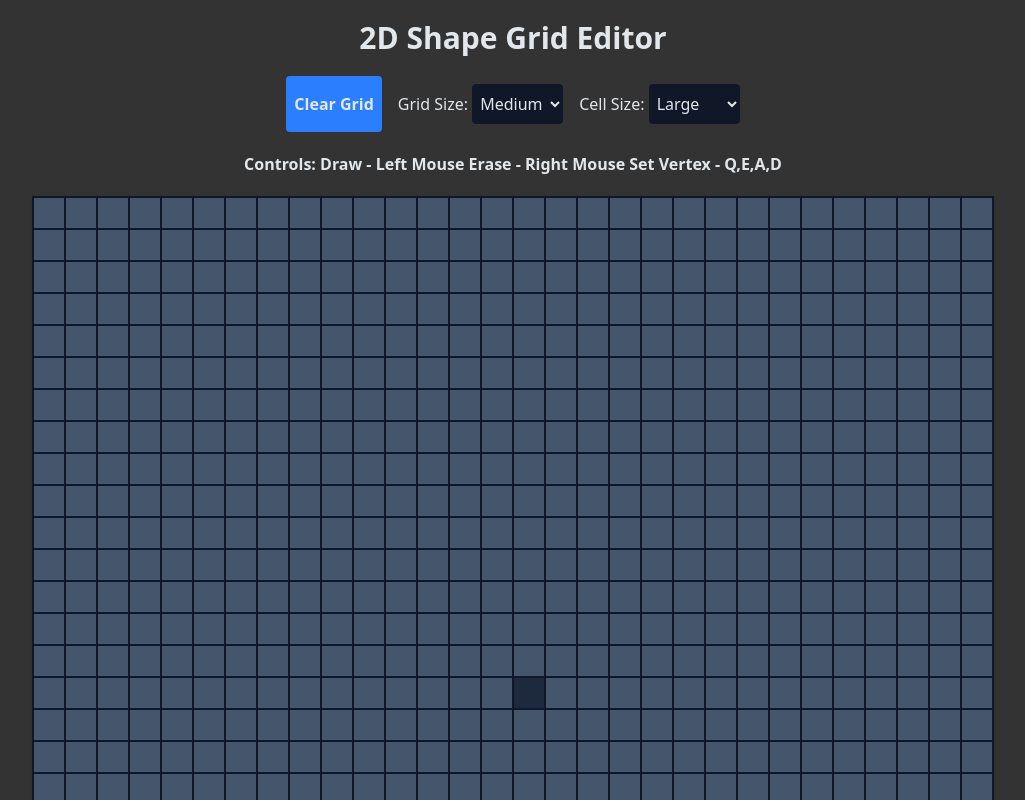
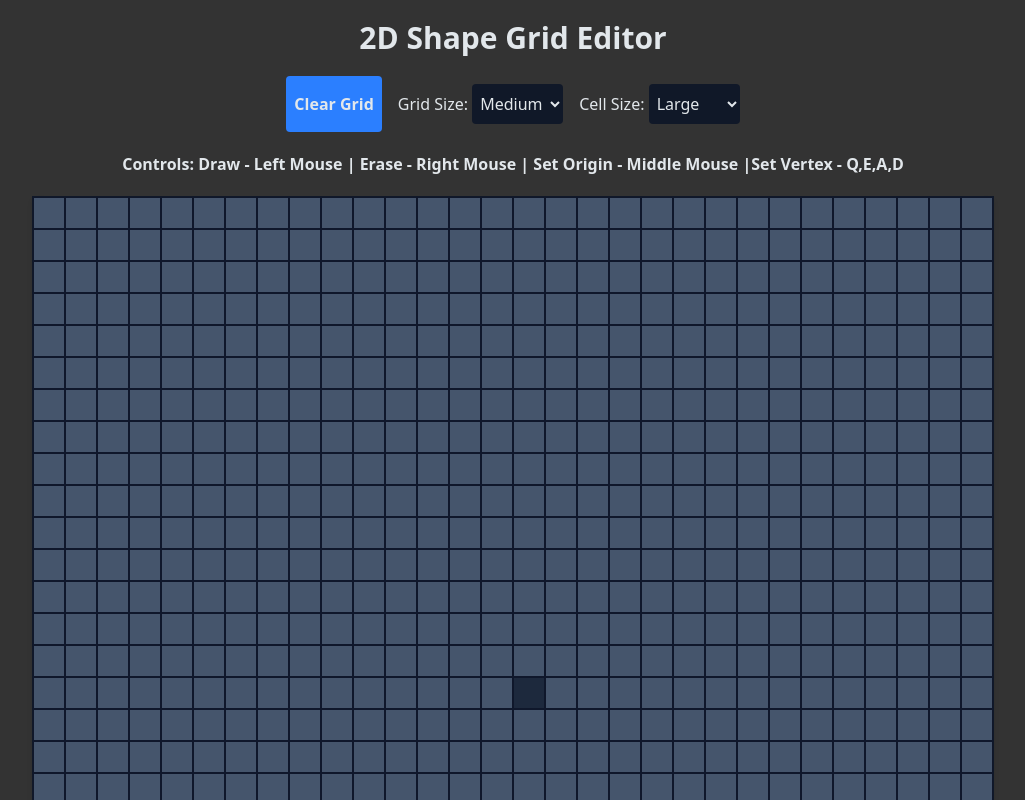
Before and after one commit to jrbarnhart/grid-shape-to-vertices, a React (Vite) app: page / in a window 1280 px wide. Shown: the top 800 px of the page, without its empty margins (127-1152 px from the left). Built offline with nearby package versions, Linux system fonts and the light colour scheme.

Commit message:
Adjust control info

```diff
--- a/src/App.tsx
+++ b/src/App.tsx
@@ -143,8 +143,10 @@ function App() {
         </div>
 
         <p className="font-bold select-none">
-          Controls: <span className="whitespace-nowrap">Draw - Left Mouse</span>{" "}
-          <span className="whitespace-nowrap">Erase - Right Mouse</span>{" "}
+          Controls:{" "}
+          <span className="whitespace-nowrap">Draw - Left Mouse |</span>{" "}
+          <span className="whitespace-nowrap">Erase - Right Mouse |</span>{" "}
+          <span className="whitespace-nowrap">Set Origin - Middle Mouse |</span>
           <span className="whitespace-nowrap">Set Vertex - Q,E,A,D</span>
         </p>
 
```
